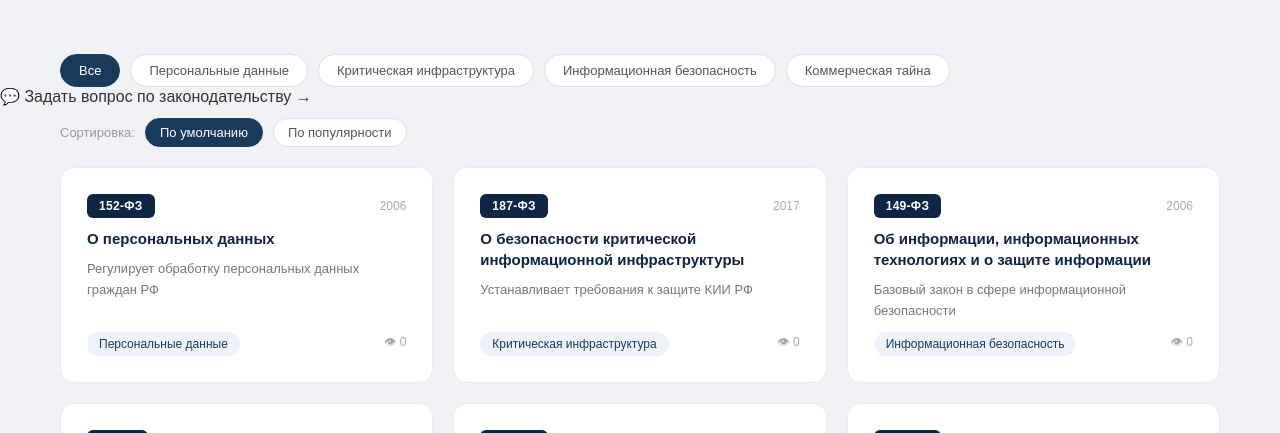
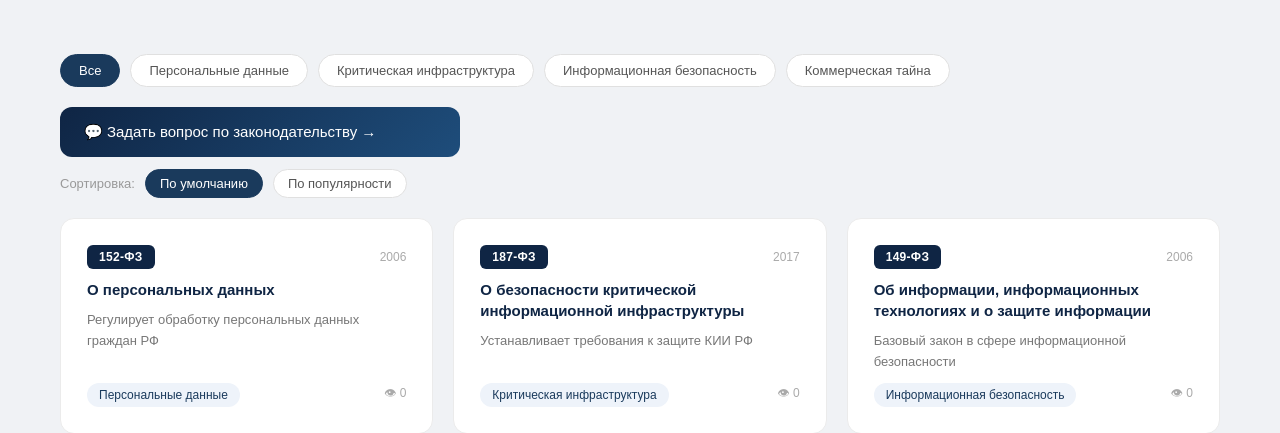
Before and after one commit to nikitamalafeev95-a11y/legal-system, a Flask app: page / in a window 1280 px wide. Shown: the part 199-632 px from the top of the page. Run offline with Flask 3, Linux system fonts and the light colour scheme; data comes from the database, SQL or seed files in the repository.

Commit message:
fix askbanner style

```diff
--- a/static/css/style.css
+++ b/static/css/style.css
@@ -397,3 +397,19 @@ main {
     color: #999;
     font-size: 15px;
 }
+.ask-banner {
+    margin: 20px 60px 0;
+    background: linear-gradient(135deg, #0f2544, #1e4d7b);
+    color: white;
+    padding: 16px 24px;
+    border-radius: 12px;
+    cursor: pointer;
+    font-size: 15px;
+    font-weight: 500;
+    transition: opacity 0.2s;
+    max-width: 400px;
+}
+
+.ask-banner:hover {
+    opacity: 0.9;
+}
```
